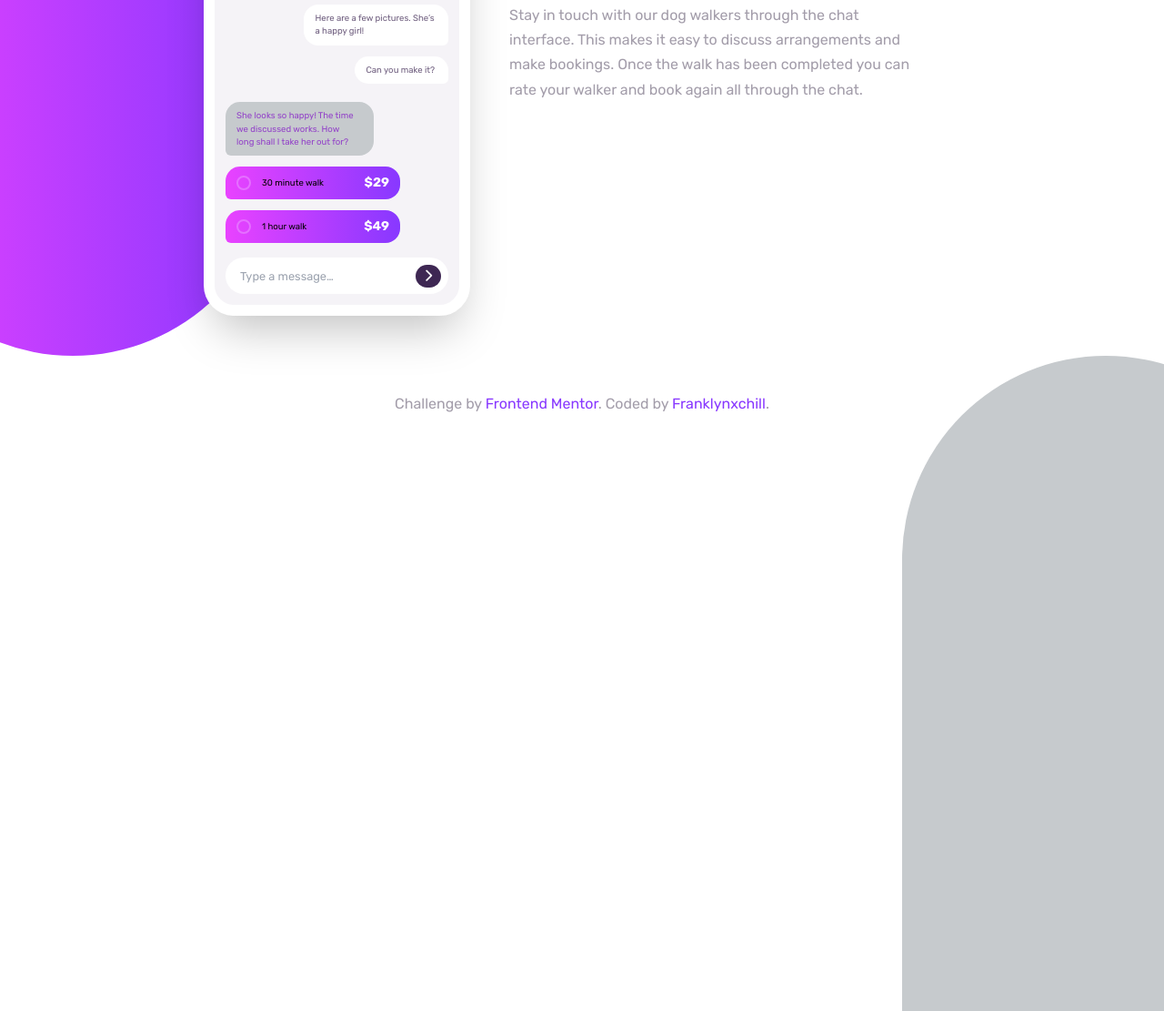
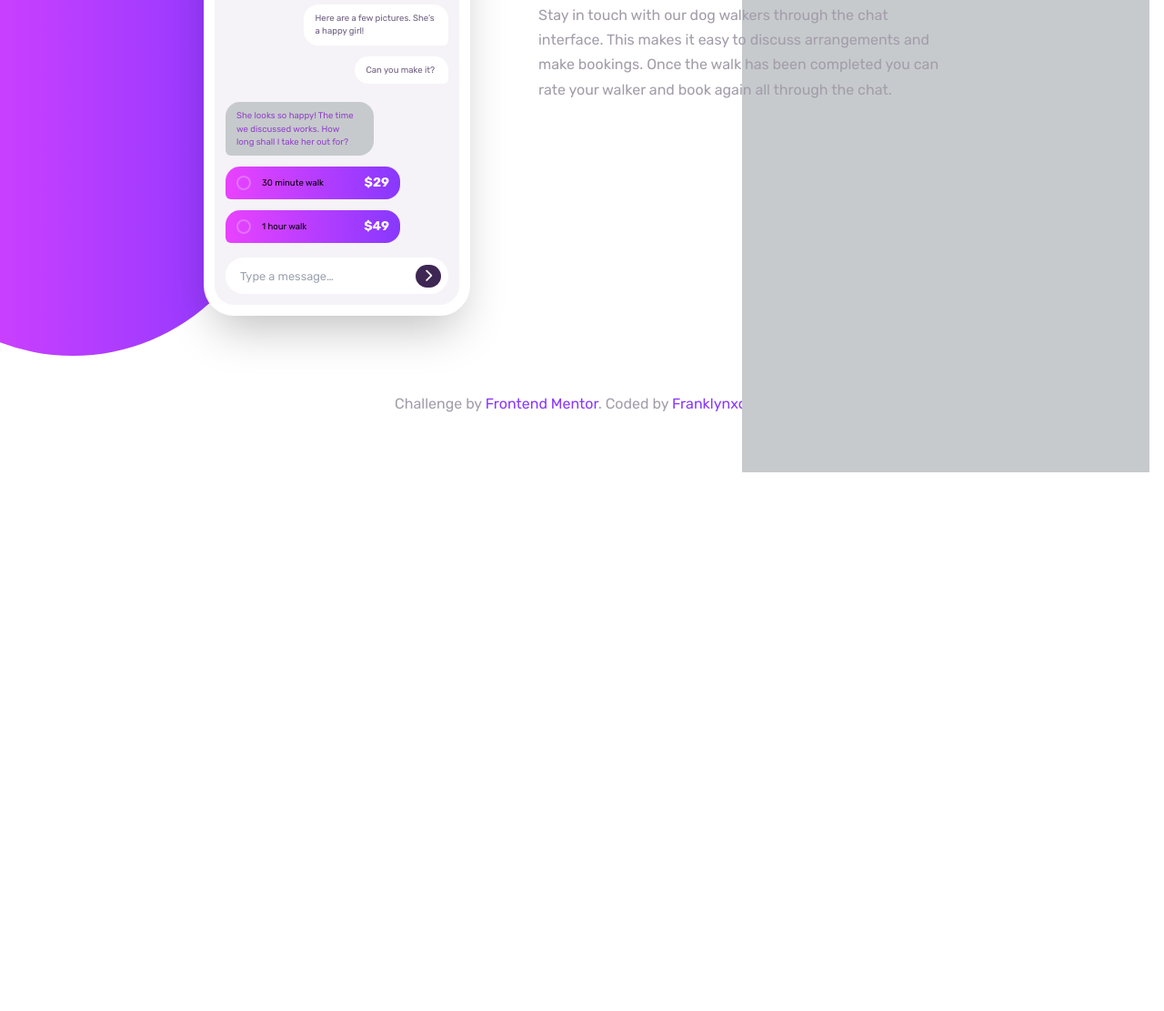
Before and after one commit to franklynxchill/chat-app-css-illustration, a website: page index.html in a window 1280 px wide. Shown: the part 409-1520 px from the top of the page at 91% size. Drawn offline with Linux system fonts and the light colour scheme.

Commit message:
updated commit

```diff
--- a/index.html
+++ b/index.html
@@ -16,8 +16,12 @@
       <section class="flex absolute top-0 left-[-7rem] sm:left-[-6rem] md:left-[-9rem]">
         <!-- container -->
         <div class="relative flex">
-          <!-- shape -->
+          <!-- shape left -->
           <div class="w-[20rem] h-[40rem] rounded-b-[22rem] bg-gradient-to-r from-magenta to-violet md:w-[28rem] md:h-[50rem]"></div>
+          <!-- shape right -->
+          <section class="hidden lg:absolute md:block md:bottom-[-8rem] md:right-[-60rem]">
+            <div class="bg-placeholderText md:w-[28rem] rounded-t-full md:h-[53rem]"></div>
+          </section>
           <!-- phone -->
           <div class="border-[.8rem] border-white bg-appBackground w-[18.3rem] rounded-[2.1rem] absolute top-[7rem] left-[10rem] md:left-[23rem]  shadow-2xl">
             <!--  sub heading -->
@@ -113,7 +117,7 @@
         </div>
       </section>
       <!-- content -->
-      <section class="w-[24rem] mx-auto text-center mt-[50rem] mb-2 md:w-[25.8rem] md:text-left  md:mb-0 md:mt-[22rem] md:ml-[35rem] z-20">
+      <section class="w-[24rem] mx-auto text-center mt-[50rem] mb-2 md:w-[25.8rem] md:text-left md:mb-0 md:mt-[22rem] md:ml-[37rem] z-20">
         <h1 class="text-mainHeading font-medium mb-5 text-[2.7rem] md:text-4xl">Simple booking</h1>
         <p class="text-paragraph text-[1.09rem] px-[1.7rem] md:px-0 md:text-[1rem] md:w-[28rem] leading-[1.7rem]">
           Stay in touch with our dog walkers through the chat interface. This makes it easy to
@@ -122,14 +126,11 @@
         </p>
       </section>
     </section>
-      <!-- shape -->
-      <section class="hidden lg:absolute md:block md:bottom-0 md:right-[-10rem]">
-        <div class="bg-placeholderText md:w-[28rem] rounded-t-full md:h-[45rem]"></div>
-      </section>
-      <div class="text-center mb-8 mt-8 md:mt-[20rem] text-paragraph">
-        Challenge by <a href="https://www.frontendmentor.io?ref=challenge" target="_blank" class="text-violet">Frontend Mentor</a>. <br class="md:hidden">
-        Coded by <a href="https://www.frontendmentor.io/profile/franklynxchill" class="text-violet">Franklynxchill</a>.
-      </div>
+
+    <div class="text-center mb-8 mt-8 md:mt-[20rem] md:mb-0 text-paragraph">
+      Challenge by <a href="https://www.frontendmentor.io?ref=challenge" target="_blank" class="text-violet">Frontend Mentor</a>. <br class="md:hidden">
+      Coded by <a href="https://www.frontendmentor.io/profile/franklynxchill" class="text-violet">Franklynxchill</a>.
+    </div>
   </main>
   <script src="https://kit.fontawesome.com/12acbe389d.js" crossorigin="anonymous"></script>
 </body>
```
Also changed, not shown: dist/style.css.
